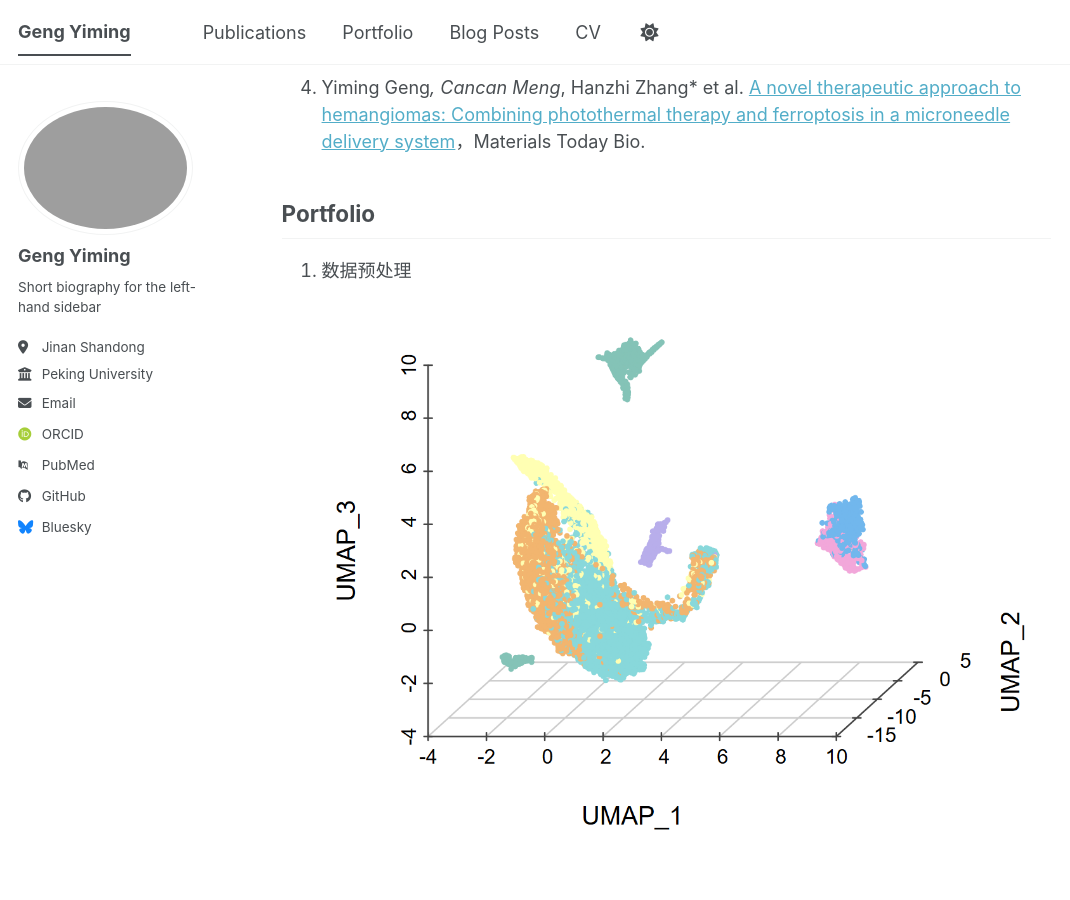
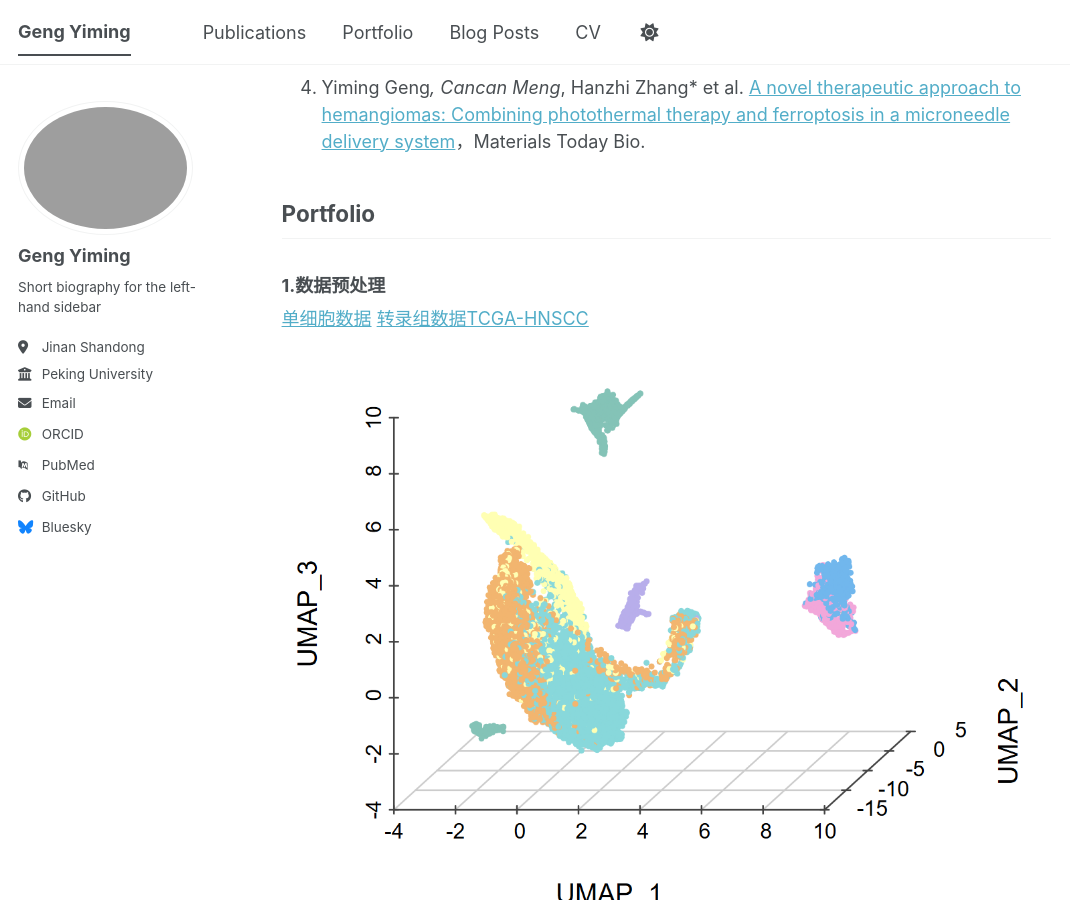
Before and after one commit to GENGYIM/GENGYIM.github.io, a Jekyll site: the page built from _pages/about.md, in a window 1280 px wide and 900 px high, scrolled down 981 px. Shown: the whole window, without its empty margins (0-1070 px from the left). Built offline with Jekyll 4.4.1, drawn with Linux system fonts in a browser that asks for light colours; some web fonts are replaced; a script bundle is joined from its source files by our own code; library files that are not in the unit come from our copies.

Commit message:
Update about.md

```diff
--- a/_pages/about.md
+++ b/_pages/about.md
@@ -26,5 +26,7 @@
 4. Yiming Geng*, Cancan Meng*, Hanzhi Zhang* et al. [A novel therapeutic approach to hemangiomas: Combining photothermal therapy and ferroptosis in a microneedle delivery system](https://www.sciencedirect.com/science/article/pii/S2590006425003072)，Materials Today Bio.
 
 ## Portfolio
-1. 数据预处理
+### 1.数据预处理
+[单细胞数据](https://www.ncbi.nlm.nih.gov/geo/query/acc.cgi?acc=GSE232240)
+[转录组数据TCGA-HNSCC](https://portal.gdc.cancer.gov/)
 ![项目详情图](/images/屏幕截图 2026-01-17 100352.png){: style="width: 80%; max-width: 600px}
```
